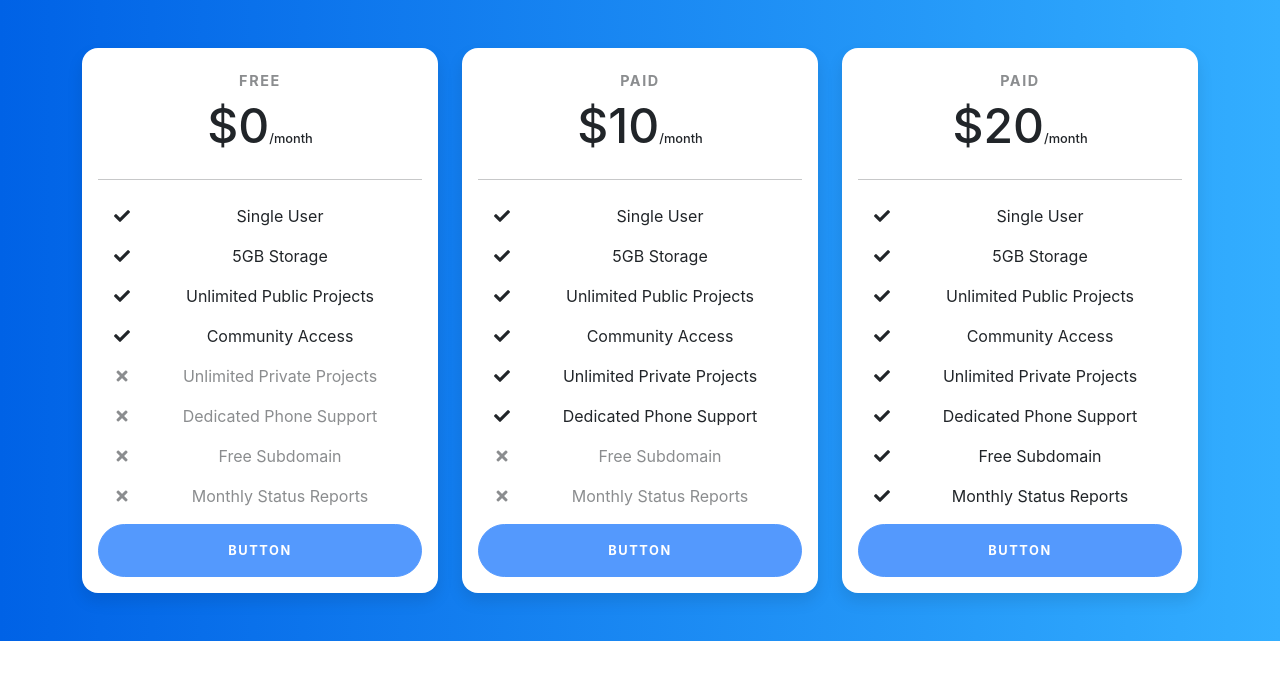
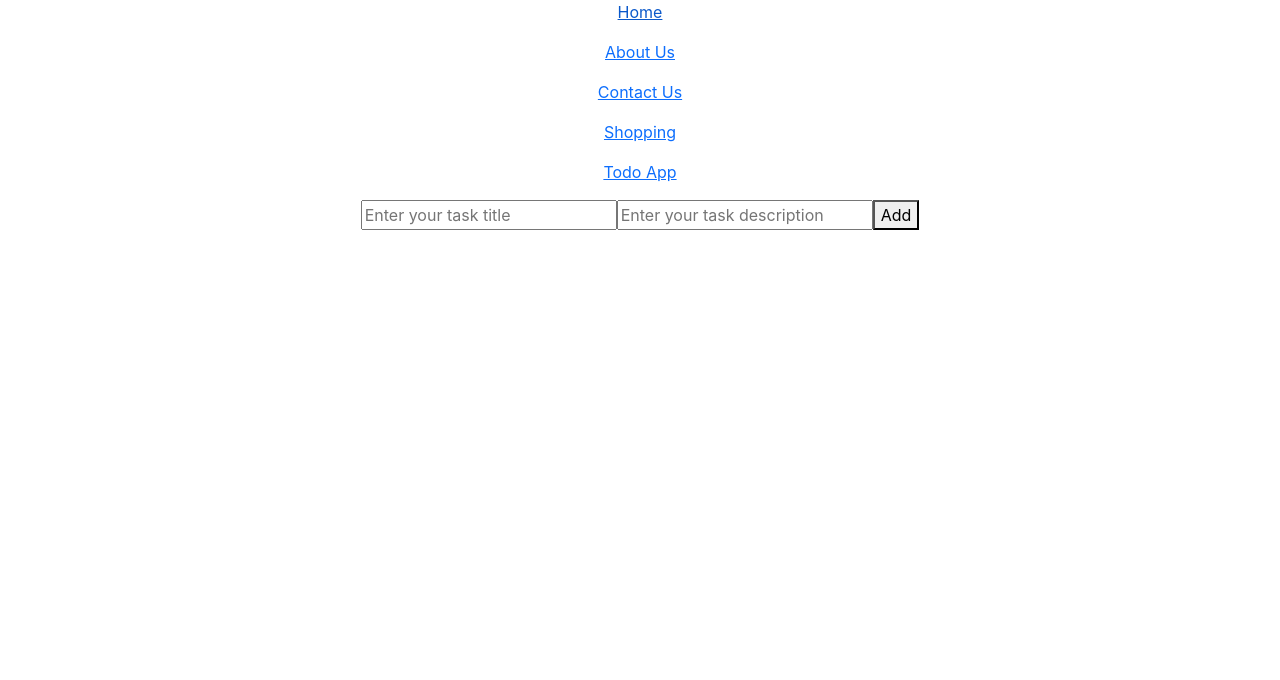
Before and after one commit to vaaluvishnu5146/zomatoclonedev, a React (Create React App) app: page /todo in a window 1280 px wide. Shown: the top 680 px of the page. Built offline with nearby package versions, Linux system fonts and the light colour scheme.

Commit message:
Added react router

```diff
--- a/package.json
+++ b/package.json
@@ -8,7 +8,8 @@
     "@testing-library/user-event": "^13.5.0",
     "react": "^18.2.0",
     "react-dom": "^18.2.0",
-    "react-scripts": "5.0.1",
+    "react-router-dom": "^6.14.1",
+    "react-scripts": "^1.1.5",
     "web-vitals": "^2.1.4"
   },
   "scripts": {
--- /dev/null
+++ b/public/mocks/pricing.json
@@ -0,0 +1,46 @@
+{
+  "data": [
+    {
+      "pricing": 0,
+      "priceType": "FREE",
+      "features": [
+        { "feature": "Single User", "isAvailable": true },
+        { "feature": "5GB Storage", "isAvailable": true },
+        { "feature": "Unlimited Public Projects", "isAvailable": true },
+        { "feature": "Community Access", "isAvailable": true },
+        { "feature": "Unlimited Private Projects", "isAvailable": false },
+        { "feature": "Dedicated Phone Support", "isAvailable": false },
+        { "feature": "Free Subdomain", "isAvailable": false },
+        { "feature": "Monthly Status Reports", "isAvailable": false }
+      ]
+    },
+    {
+      "pricing": 10,
+      "priceType": "PAID",
+      "features": [
+        { "feature": "Single User", "isAvailable": true },
+        { "feature": "5GB Storage", "isAvailable": true },
+        { "feature": "Unlimited Public Projects", "isAvailable": true },
+        { "feature": "Community Access", "isAvailable": true },
+        { "feature": "Unlimited Private Projects", "isAvailable": true },
+        { "feature": "Dedicated Phone Support", "isAvailable": true },
+        { "feature": "Free Subdomain", "isAvailable": false },
+        { "feature": "Monthly Status Reports", "isAvailable": false }
+      ]
+    },
+    {
+      "pricing": 20,
+      "priceType": "PAID",
+      "features": [
+        { "feature": "Single User", "isAvailable": true },
+        { "feature": "5GB Storage", "isAvailable": true },
+        { "feature": "Unlimited Public Projects", "isAvailable": true },
+        { "feature": "Community Access", "isAvailable": true },
+        { "feature": "Unlimited Private Projects", "isAvailable": true },
+        { "feature": "Dedicated Phone Support", "isAvailable": true },
+        { "feature": "Free Subdomain", "isAvailable": true },
+        { "feature": "Monthly Status Reports", "isAvailable": true }
+      ]
+    }
+  ]
+}
--- a/src/App.css
+++ b/src/App.css
@@ -106,3 +106,8 @@ section.pricing {
     opacity: 1;
   }
 }
+
+.page {
+  width: 100%;
+  height: 100vh;
+}
--- a/src/App.jsx
+++ b/src/App.jsx
@@ -1,64 +1,69 @@
 import "./App.css";
+import React, { useState, useEffect, useLayoutEffect } from "react";
 import PriceCard from "./Components/PriceCard/PriceCard";
-
-const pricingDetails = [
-  {
-    pricing: 0,
-    priceType: "FREE",
-    features: [
-      { feature: "Single User", isAvailable: true },
-      { feature: "5GB Storage", isAvailable: true },
-      { feature: "Unlimited Public Projects", isAvailable: true },
-      { feature: "Community Access", isAvailable: true },
-      { feature: "Unlimited Private Projects", isAvailable: false },
-      { feature: "Dedicated Phone Support", isAvailable: false },
-      { feature: "Free Subdomain", isAvailable: false },
-      { feature: "Monthly Status Reports", isAvailable: false },
-    ],
-  },
-  {
-    pricing: 10,
-    priceType: "PAID",
-    features: [
-      { feature: "Single User", isAvailable: true },
-      { feature: "5GB Storage", isAvailable: true },
-      { feature: "Unlimited Public Projects", isAvailable: true },
-      { feature: "Community Access", isAvailable: true },
-      { feature: "Unlimited Private Projects", isAvailable: true },
-      { feature: "Dedicated Phone Support", isAvailable: true },
-      { feature: "Free Subdomain", isAvailable: false },
-      { feature: "Monthly Status Reports", isAvailable: false },
-    ],
-  },
-  {
-    pricing: 20,
-    priceType: "PAID",
-    features: [
-      { feature: "Single User", isAvailable: true },
-      { feature: "5GB Storage", isAvailable: true },
-      { feature: "Unlimited Public Projects", isAvailable: true },
-      { feature: "Community Access", isAvailable: true },
-      { feature: "Unlimited Private Projects", isAvailable: true },
-      { feature: "Dedicated Phone Support", isAvailable: true },
-      { feature: "Free Subdomain", isAvailable: true },
-      { feature: "Monthly Status Reports", isAvailable: true },
-    ],
-  },
-];
+import Todo from "./Pages/Todo";
+import Home from "./Pages/home";
+import Aboutus from "./Pages/aboutus";
+import Contactus from "./Pages/contactus";
+import Shopping from "./Pages/shopping";
+import { Routes, Route, Link } from "react-router-dom";
+import Blog from "./Pages/blog";
 
 // FUNCTIONAL COMPONENT
 function App() {
+  /**
+   * useState is a hook
+   * Hook is a functionmality that has been developed for Functional components
+   * {Whatever the functionality is available in class component cannot be used inside the functinal component,
+   * so to make all thise functionality available for Functional component Hooks has been introduced into react.}
+   */
+  const [pricing, setPricing] = useState([]);
+
+  /**
+   * LIFECYCLE METHOD
+   */
+  useEffect(() => {
+    console.log("Effect");
+    fetch("http://localhost:3000/mocks/pricing.json")
+      .then((response) => response.json())
+      .then((result) => {
+        if (result.data) {
+          setPricing(result.data);
+        }
+      });
+  }, []);
+
+  useLayoutEffect(() => {
+    console.log("Layout Effect");
+  }, []);
+
   return (
     <div className="App">
-      <section className="pricing py-5">
-        <div className="container">
-          <div className="row">
-            {pricingDetails.map((d, i) => (
-              <PriceCard data={d} key={`pricing-card-${i}`} />
-            ))}
-          </div>
-        </div>
-      </section>
+      <div>
+        <Link to="/">
+          <p>Home</p>
+        </Link>
+        <Link to="/aboutus">
+          <p>About Us</p>
+        </Link>
+        <Link to="/contactus">
+          <p>Contact Us</p>
+        </Link>
+        <Link to="/shopping/mens-tshirt">
+          <p>Shopping</p>
+        </Link>
+        <Link to="/todo">
+          <p>Todo App</p>
+        </Link>
+      </div>
+      <Routes>
+        <Route path="/" Component={Home} />
+        <Route path="/aboutus" Component={Aboutus} />
+        <Route path="/contactus" Component={Contactus} />
+        <Route path="/shopping/:productCategory" Component={Shopping} />
+        <Route path="/blog/:productCategory" Component={Blog} />
+        <Route path="/todo" Component={Todo} />
+      </Routes>
     </div>
   );
 }
--- a/src/Components/TextInput/TextInput.js
+++ b/src/Components/TextInput/TextInput.js
@@ -1,5 +1,20 @@
 import React from "react";
 
-export default function TextInput({ placeholder = "", type = "" }) {
-  return <input className="rectangle" placeholder={placeholder} type={type} />;
+export default function TextInput({
+  placeholder = "",
+  type = "text",
+  id = "",
+  value = "",
+  onChange = (e) => {},
+}) {
+  return (
+    <input
+      id={id}
+      className="rectangle"
+      placeholder={placeholder}
+      type={type}
+      value={value}
+      onChange={onChange}
+    />
+  );
 }
--- /dev/null
+++ b/src/Pages/Todo.js
@@ -0,0 +1,68 @@
+import React, { useState, useEffect } from "react";
+import TextInput from "../Components/TextInput/TextInput";
+
+export function greet() {
+  console.log("changed");
+}
+
+const initialTodoState = {
+  title: "",
+  description: "",
+  status: false,
+};
+
+export default function Todo() {
+  const [todos, setTodos] = useState([]);
+  const [todo, setTodo] = useState({
+    title: "",
+    description: "",
+    status: false,
+  });
+  const [editItem, setEditItem] = useState({});
+
+  useEffect(() => {
+    return () => {};
+  }, []);
+
+  function handleTodo() {
+    const todosCopy = [...todos];
+    todosCopy.push(todo);
+    setTodo(initialTodoState);
+    setTodos(todosCopy);
+  }
+
+  function handleInput(e) {
+    let todoCopy = {
+      ...todo,
+    };
+    todoCopy[e.target.id] = e.target.value;
+    setTodo(todoCopy);
+  }
+
+  return (
+    <div>
+      <div className="task-form">
+        <TextInput
+          id="title"
+          placeholder="Enter your task title"
+          value={todo["title"]}
+          onChange={handleInput}
+        />
+        <TextInput
+          id="description"
+          placeholder="Enter your task description"
+          value={todo["description"]}
+          onChange={handleInput}
+        />
+        <button onClick={handleTodo}>Add</button>
+      </div>
+      <div className="task-list">
+        <ul>
+          {todos.map((d, i) => (
+            <li key={`todo-item-${i}`}>{d.title}</li>
+          ))}
+        </ul>
+      </div>
+    </div>
+  );
+}
--- /dev/null
+++ b/src/Pages/aboutus.js
@@ -0,0 +1,14 @@
+import React from "react";
+
+export default function Aboutus() {
+  return (
+    <div
+      className="page"
+      style={{
+        background: "green",
+      }}
+    >
+      About us
+    </div>
+  );
+}
--- /dev/null
+++ b/src/Pages/blog.js
@@ -0,0 +1,17 @@
+import React from "react";
+import { useParams } from "react-router-dom";
+
+export default function Blog() {
+  const params = useParams();
+
+  return (
+    <div
+      className="page"
+      style={{
+        background: "bisque",
+      }}
+    >
+      blog for {params.productCategory}
+    </div>
+  );
+}
--- /dev/null
+++ b/src/Pages/contactus.js
@@ -0,0 +1,14 @@
+import React from "react";
+
+export default function Contactus() {
+  return (
+    <div
+      className="page"
+      style={{
+        background: "blue",
+      }}
+    >
+      Contact us
+    </div>
+  );
+}
--- /dev/null
+++ b/src/Pages/home.js
@@ -0,0 +1,14 @@
+import React from "react";
+
+export default function Home() {
+  return (
+    <div
+      className="page"
+      style={{
+        background: "red",
+      }}
+    >
+      Home Page
+    </div>
+  );
+}
--- /dev/null
+++ b/src/Pages/shopping.js
@@ -0,0 +1,31 @@
+import React from "react";
+import { useParams, Link } from "react-router-dom";
+
+export default function Shopping() {
+  const params = useParams();
+
+  console.log(params);
+  return (
+    <div
+      className="page"
+      style={{
+        background: "orange",
+      }}
+    >
+      <ul>
+        <Link to="/blog/mens-tshirt">
+          <li>Mens T-shirt</li>
+        </Link>
+        <Link to="/blog/womens-tshirt">
+          <li>Womens T-shirt</li>
+        </Link>
+        <Link to="/blog/electronics">
+          <li>Electronics Appliances</li>
+        </Link>
+        <Link to="/blog/kitchen-appliances">
+          <li>Kitchen Equipments</li>
+        </Link>
+      </ul>
+    </div>
+  );
+}
--- a/src/index.js
+++ b/src/index.js
@@ -3,12 +3,13 @@ import ReactDOM from "react-dom/client";
 import "./index.css";
 import App from "./App";
 import reportWebVitals from "./reportWebVitals";
+import { BrowserRouter as Router } from "react-router-dom";
 
 const root = ReactDOM.createRoot(document.getElementById("root"));
 root.render(
-  <React.StrictMode>
+  <Router>
     <App message="New message from vishnu!!!" />
-  </React.StrictMode>
+  </Router>
 );
 
 // If you want to start measuring performance in your app, pass a function
```
Also changed, not shown: 1 other file (tests, documents, lock files or other folders).
